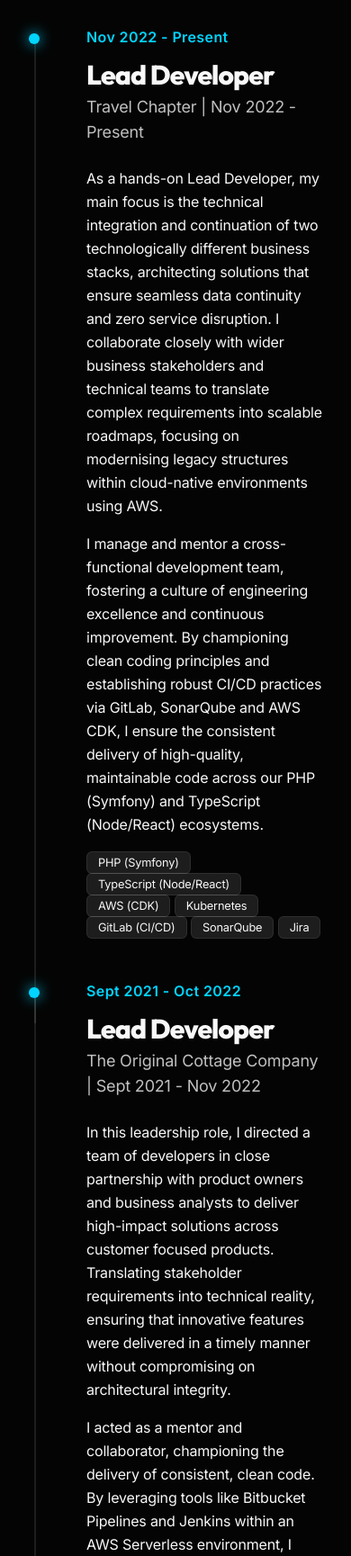
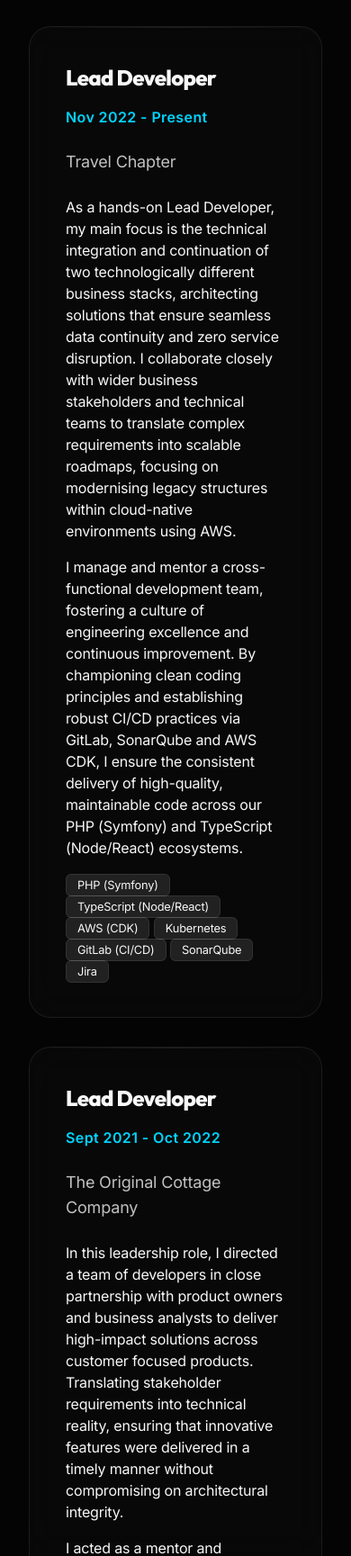
Before and after one commit to simonf7/simonfoster, a website built with Vite: page index.html in a window 390 px wide. Shown: the part 2491-4220 px from the top of the page at 90% size. Built offline with nearby package versions, Linux system fonts and the light colour scheme.

Commit message:
[feat] switch experience section to card layout

```diff
--- a/index.css
+++ b/index.css
@@ -173,47 +173,29 @@
     @apply text-[0.9rem] leading-relaxed;
   }
 
-  /* Timeline Styles */
-  .timeline {
-    @apply relative mx-auto;
+  /* Experience Cards Layout */
+  .experience-grid {
+    @apply flex flex-col gap-8;
   }
 
-  .timeline-item {
-    @apply mb-12 relative pl-16;
+  .experience-card {
+    @apply flex flex-col gap-4;
   }
 
-  .timeline-item:last-child {
-    @apply mb-6;
+  .experience-header {
+    @apply flex flex-col sm:flex-row sm:items-baseline justify-between mb-2;
   }
 
-  .timeline-item::before {
-    content: '';
-    @apply absolute left-[6px] top-4 w-[2px] bg-white/10;
-    height: calc(100% + 5rem);
+  .experience-card h3 {
+    @apply text-2xl md:text-3xl font-bold;
   }
 
-  .timeline-item:last-child::before {
-    @apply h-full;
+  .experience-date {
+    @apply text-[1rem] text-accent-primary font-semibold tracking-wide;
   }
 
-  .timeline-dot {
-    @apply absolute left-0 top-2 w-3 h-3 rounded-full bg-accent-primary shadow-[0_0_15px_var(--color-accent-primary)] z-10;
-  }
-
-  .timeline-date {
-    @apply text-[1rem] text-accent-primary font-semibold mb-3 tracking-wide;
-  }
-
-  .timeline-content h3 {
-    @apply text-3xl mb-1;
-  }
-
-  .timeline-content p {
-    @apply mb-4 leading-relaxed;
-  }
-
-  .timeline-company {
-    @apply text-lg text-text-dim mb-6;
+  .experience-company {
+    @apply text-lg text-text-dim mb-2 font-medium;
   }
 
   /* Hero Section */
--- a/index.html
+++ b/index.html
@@ -85,14 +85,15 @@
 
     <section id="experience" class="max-w-[1100px] mx-auto px-8">
         <h2 class="gradient-text" data-reveal>Experience</h2>
-        <div class="timeline">
+        <div class="experience-grid">
             <!-- Travel Chapter -->
-            <div class="timeline-item" data-reveal>
-                <div class="timeline-dot"></div>
-                <div class="timeline-date">Nov 2022 - Present</div>
-                <div class="timeline-content">
-                    <h3>Lead Developer</h3>
-                    <div class="timeline-company">Travel Chapter | Nov 2022 - Present</div>
+            <div class="glass-card" data-reveal="fade-up" style="--delay: 100ms">
+                <div class="experience-card">
+                    <div class="experience-header">
+                        <h3>Lead Developer</h3>
+                        <span class="experience-date">Nov 2022 - Present</span>
+                    </div>
+                    <div class="experience-company">Travel Chapter</div>
                     <p>As a hands-on Lead Developer, my main focus is the technical integration and continuation of two
                         technologically different business stacks, architecting solutions that ensure seamless data
                         continuity and zero service disruption. I collaborate closely with wider business stakeholders
@@ -116,12 +117,13 @@
             </div>
 
             <!-- Original Cottage Company: Lead -->
-            <div class="timeline-item" data-reveal>
-                <div class="timeline-dot"></div>
-                <div class="timeline-date">Sept 2021 - Oct 2022</div>
-                <div class="timeline-content">
-                    <h3>Lead Developer</h3>
-                    <div class="timeline-company">The Original Cottage Company | Sept 2021 - Nov 2022</div>
+            <div class="glass-card" data-reveal="fade-up" style="--delay: 200ms">
+                <div class="experience-card">
+                    <div class="experience-header">
+                        <h3>Lead Developer</h3>
+                        <span class="experience-date">Sept 2021 - Oct 2022</span>
+                    </div>
+                    <div class="experience-company">The Original Cottage Company</div>
                     <p>In this leadership role, I directed a team of developers in close partnership with product owners
                         and business analysts to deliver high-impact solutions across customer focused products.
                         Translating stakeholder requirements into technical reality, ensuring that innovative features
@@ -142,12 +144,13 @@
             </div>
 
             <!-- Original Cottage Company: Developer -->
-            <div class="timeline-item" data-reveal>
-                <div class="timeline-dot"></div>
-                <div class="timeline-date">May 2019 - Sept 2021</div>
-                <div class="timeline-content">
-                    <h3>Developer</h3>
-                    <div class="timeline-company">The Original Cottage Company | May 2019 - Sept 2021</div>
+            <div class="glass-card" data-reveal="fade-up" style="--delay: 300ms">
+                <div class="experience-card">
+                    <div class="experience-header">
+                        <h3>Developer</h3>
+                        <span class="experience-date">May 2019 - Sept 2021</span>
+                    </div>
+                    <div class="experience-company">The Original Cottage Company</div>
                     <p>My primary focus was the continuous improvement of the group’s digital presence, where I
                         developed new features aimed at optimising the customer journey and driving user engagement. I
                         performed critical maintenance across the web estate and worked extensively with the core
@@ -168,12 +171,13 @@
             </div>
 
             <!-- COA Ltd: The Long Chapter -->
-            <div class="timeline-item" data-reveal>
-                <div class="timeline-dot"></div>
-                <div class="timeline-date">Aug 1995 - May 2019</div>
-                <div class="timeline-content">
-                    <h3>Technical Director / Senior Developer</h3>
-                    <div class="timeline-company">Cambridge Occupational Analysts (COA Ltd) | Aug 1995 - May 2019</div>
+            <div class="glass-card" data-reveal="fade-up" style="--delay: 400ms">
+                <div class="experience-card">
+                    <div class="experience-header">
+                        <h3>Technical Director / Senior Developer</h3>
+                        <span class="experience-date">Aug 1995 - May 2019</span>
+                    </div>
+                    <div class="experience-company">Cambridge Occupational Analysts (COA Ltd)</div>
                     <p class="mb-8">As Technical Director, I had accountability for the IT department
                         and was involved with product strategy, bridging the gap between directorial vision and
                         technical execution. My primary focus was spearheading the digital transformation of the
@@ -218,12 +222,13 @@
             </div>
 
             <!-- Freelance Consultant -->
-            <div class="timeline-item" data-reveal>
-                <div class="timeline-dot"></div>
-                <div class="timeline-date">Jan 2000 - Dec 2018</div>
-                <div class="timeline-content">
-                    <h3>Small Business Consultant</h3>
-                    <div class="timeline-company">Freelance Consultancy | Jan 2000 - Dec 2018</div>
+            <div class="glass-card" data-reveal="fade-up" style="--delay: 500ms">
+                <div class="experience-card">
+                    <div class="experience-header">
+                        <h3>Small Business Consultant</h3>
+                        <span class="experience-date">Jan 2000 - Dec 2018</span>
+                    </div>
+                    <div class="experience-company">Freelance Consultancy</div>
                     <p>Provided strategic IT support and consultancy to small businesses, with a focus on modernising
                         legacy workflows through networking, web design, and hosting solutions. I acted as a technical
                         partner, helping clients optimise their existing technology stacks while offering scalable
```
